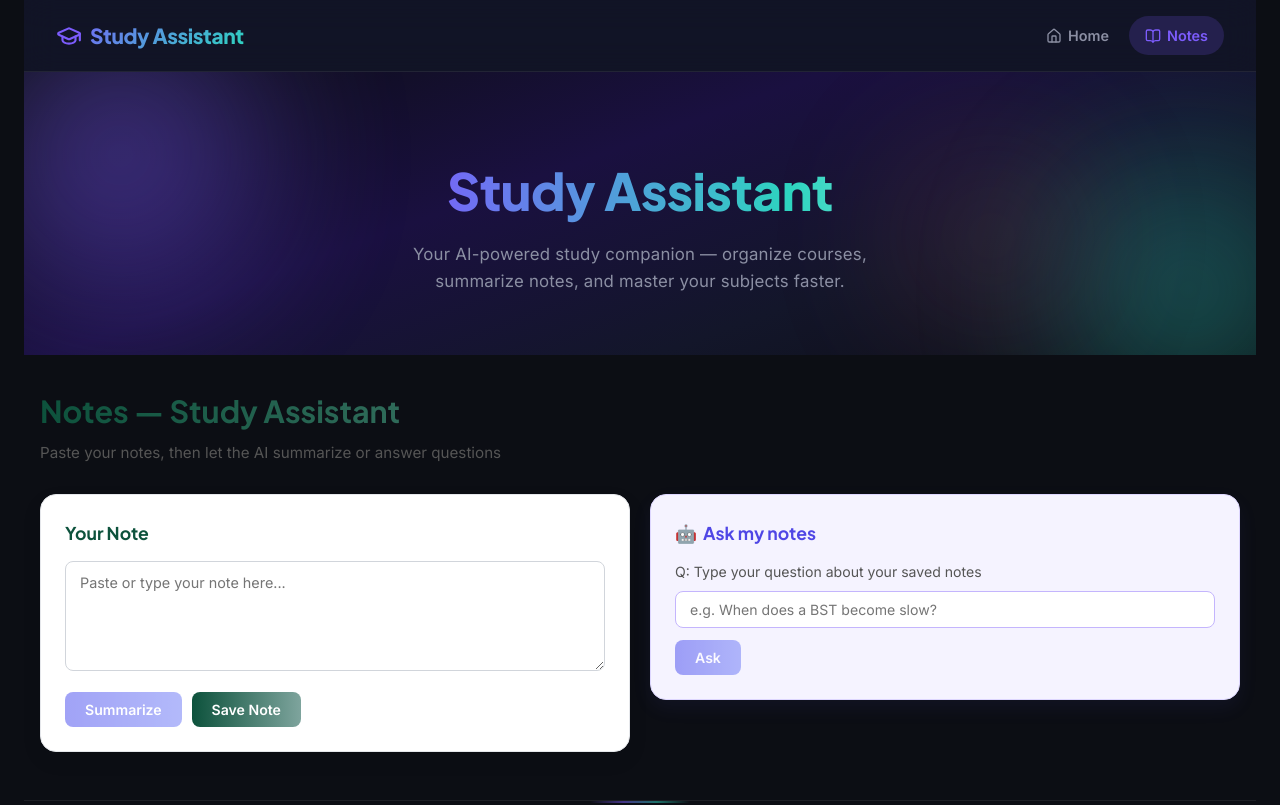
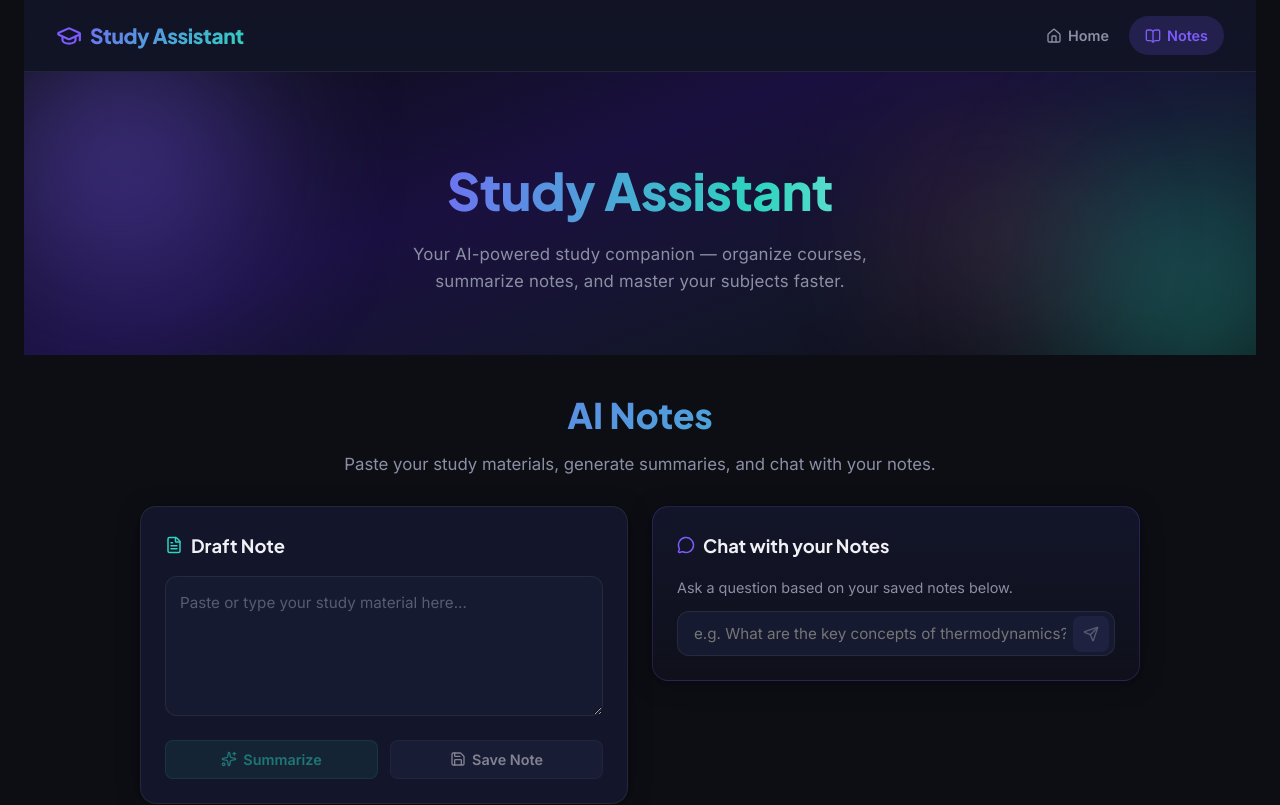
Before and after one commit to ua1891/Study-Assitant, a React (Vite) app in the folder frontend/: page /notes in a window 1280 px wide. Shown: the top 805 px of the page. Built offline with nearby package versions, Linux system fonts and the light colour scheme.

Commit message:
UI Redesign: Notes Page Overhaul

```diff
--- a/frontend/src/Pages/NotesPage.jsx
+++ b/frontend/src/Pages/NotesPage.jsx
@@ -1,4 +1,6 @@
 import { useState, useEffect } from "react";
+import { motion, AnimatePresence } from "framer-motion";
+import { FileText, Sparkles, MessageCircle, Trash2, Send, Save } from "lucide-react";
 import Header from "../Components/Header";
 import styles from "../styles/NotesPage.module.css";
 
@@ -13,7 +15,6 @@ function NotesPage() {
     const [answer, setAnswer] = useState("");
     const [isAsking, setIsAsking] = useState(false);
 
-    // Load saved notes from localStorage on mount
     useEffect(() => {
         const stored = localStorage.getItem("studyAssistantNotes");
         if (stored) {
@@ -21,7 +22,6 @@ function NotesPage() {
         }
     }, []);
 
-    // Persist saved notes to localStorage whenever they change
     useEffect(() => {
         localStorage.setItem("studyAssistantNotes", JSON.stringify(savedNotes));
     }, [savedNotes]);
@@ -85,28 +85,32 @@ function NotesPage() {
     }
 
     return (
-        <div>
+        <motion.div
+            initial={{ opacity: 0 }}
+            animate={{ opacity: 1 }}
+            transition={{ duration: 0.4 }}
+        >
             <Header />
 
             <div className={styles.pageWrapper}>
-                {/* ── Page Header ── */}
                 <div className={styles.pageHeader}>
-                    <h2 className={styles.pageTitle}>Notes — Study Assistant</h2>
+                    <h2 className={styles.pageTitle}>AI Notes</h2>
                     <p className={styles.pageSubtitle}>
-                        Paste your notes, then let the AI summarize or answer questions
+                        Paste your study materials, generate summaries, and chat with your notes.
                     </p>
                 </div>
 
-                {/* ── Two-Column Layout ── */}
                 <div className={styles.layout}>
-
                     {/* ── Left: Your Note + AI Summary ── */}
                     <div className={styles.card}>
-                        <h3 className={styles.cardTitle}>Your Note</h3>
+                        <h3 className={styles.cardTitle}>
+                            <FileText size={18} />
+                            Draft Note
+                        </h3>
 
                         <textarea
                             className={styles.noteTextarea}
-                            placeholder="Paste or type your note here..."
+                            placeholder="Paste or type your study material here..."
                             value={noteText}
                             onChange={(e) => setNoteText(e.target.value)}
                         />
@@ -117,6 +121,7 @@ function NotesPage() {
                                 onClick={handleSummarize}
                                 disabled={isSummarizing || !noteText.trim()}
                             >
+                                <Sparkles size={16} />
                                 {isSummarizing ? "Summarizing..." : "Summarize"}
                             </button>
                             <button
@@ -124,86 +129,134 @@ function NotesPage() {
                                 onClick={handleSaveNote}
                                 disabled={!noteText.trim()}
                             >
+                                <Save size={16} />
                                 Save Note
                             </button>
                         </div>
 
                         {/* AI Summary Output */}
                         {(isSummarizing || summary.length > 0) && (
-                            <div className={styles.summarySection}>
-                                <h4 className={styles.summaryTitle}>AI Summary</h4>
+                            <motion.div
+                                className={styles.summarySection}
+                                initial={{ opacity: 0, height: 0 }}
+                                animate={{ opacity: 1, height: "auto" }}
+                            >
+                                <h4 className={styles.summaryTitle}>
+                                    <Sparkles size={16} className={styles.sparkleIcon} />
+                                    AI Summary
+                                </h4>
                                 {isSummarizing ? (
-                                    <p className={styles.summaryLoading}>Generating summary...</p>
+                                    <div className={styles.loadingSkeleton}>
+                                        <div className="skeleton skeleton-text" />
+                                        <div className="skeleton skeleton-text" />
+                                        <div className="skeleton skeleton-text" style={{ width: "80%" }} />
+                                    </div>
                                 ) : (
                                     <ul className={styles.summaryList}>
                                         {summary.map((point, index) => (
-                                            <li key={index}>{point}</li>
+                                            <motion.li
+                                                key={index}
+                                                initial={{ opacity: 0, x: -10 }}
+                                                animate={{ opacity: 1, x: 0 }}
+                                                transition={{ delay: index * 0.1 }}
+                                            >
+                                                {point}
+                                            </motion.li>
                                         ))}
                                     </ul>
                                 )}
-                            </div>
+                            </motion.div>
                         )}
                     </div>
 
                     {/* ── Right: Ask My Notes ── */}
                     <div className={styles.askCard}>
                         <h3 className={styles.askCardTitle}>
-                            <span>🤖</span> Ask my notes
+                            <MessageCircle size={18} />
+                            Chat with your Notes
                         </h3>
 
-                        <p className={styles.askLabel}>Q: Type your question about your saved notes</p>
+                        <p className={styles.askLabel}>Ask a question based on your saved notes below.</p>
 
+                        <div className={styles.askInputWrapper}>
                             <input
                                 type="text"
                                 className={styles.askInput}
-                            placeholder="e.g. When does a BST become slow?"
+                                placeholder="e.g. What are the key concepts of thermodynamics?"
                                 value={question}
                                 onChange={(e) => setQuestion(e.target.value)}
                                 onKeyDown={(e) => e.key === "Enter" && handleAskQuestion()}
                             />
-
                             <button
                                 className={styles.btnAsk}
                                 onClick={handleAskQuestion}
                                 disabled={isAsking || !question.trim() || savedNotes.length === 0}
                             >
-                            {isAsking ? "Thinking..." : "Ask"}
+                                {isAsking ? <div className={styles.spinner} /> : <Send size={16} />}
                             </button>
+                        </div>
 
                         {/* Answer Box */}
+                        <AnimatePresence>
                             {answer && (
-                            <div className={styles.answerBox}>
-                                <strong>A:</strong> {answer}
+                                <motion.div
+                                    className={styles.answerBox}
+                                    initial={{ opacity: 0, y: 10 }}
+                                    animate={{ opacity: 1, y: 0 }}
+                                    exit={{ opacity: 0 }}
+                                >
+                                    <div className={styles.answerContent}>
+                                        {answer}
+                                    </div>
                                     <p className={styles.answerSource}>
-                                    Answered from YOUR saved notes, locally
+                                        <CheckCircle2 size={12} /> Answered from your saved notes
                                     </p>
-                            </div>
+                                </motion.div>
                             )}
+                        </AnimatePresence>
                     </div>
                 </div>
 
                 {/* ── Saved Notes List ── */}
                 {savedNotes.length > 0 && (
                     <div className={styles.savedSection}>
-                        <h3 className={styles.savedTitle}>Saved Notes</h3>
-                        <ul className={styles.savedList}>
+                        <h3 className={styles.savedTitle}>
+                            <Save size={18} />
+                            Saved Knowledge Base
+                        </h3>
+                        <div className={styles.savedGrid}>
+                            <AnimatePresence>
                                 {savedNotes.map((note) => (
-                                <li key={note.id} className={styles.savedItem}>
+                                    <motion.div
+                                        key={note.id}
+                                        className={styles.savedItem}
+                                        initial={{ opacity: 0, scale: 0.95 }}
+                                        animate={{ opacity: 1, scale: 1 }}
+                                        exit={{ opacity: 0, scale: 0.9 }}
+                                        layout
+                                    >
                                         <p className={styles.savedItemText}>{note.text}</p>
+                                        <div className={styles.savedItemActions}>
                                             <button
                                                 className={styles.btnDeleteNote}
                                                 onClick={() => handleDeleteNote(note.id)}
+                                                title="Delete Note"
                                             >
-                                        Delete
+                                                <Trash2 size={16} />
                                             </button>
-                                </li>
+                                        </div>
+                                    </motion.div>
                                 ))}
-                        </ul>
+                            </AnimatePresence>
+                        </div>
                     </div>
                 )}
             </div>
-        </div>
+        </motion.div>
     );
 }
 
+// Needed CheckCircle2 import specifically for the notes page source indicator
+import { CheckCircle2 } from "lucide-react";
+
 export default NotesPage;
--- a/frontend/src/styles/NotesPage.module.css
+++ b/frontend/src/styles/NotesPage.module.css
@@ -1,145 +1,160 @@
-/* ─── Page Wrapper ───────────────────────────────────────────────────── */
+/* ─── Page Layout ────────────────────────────────────────────────────── */
 .pageWrapper {
-  padding: 32px 16px 48px;
+  padding: 0 0 60px;
+  max-width: 1000px;
+  margin: 0 auto;
+  width: 100%;
 }
 
-/* ─── Page Header ────────────────────────────────────────────────────── */
 .pageHeader {
-  margin-bottom: 28px;
+  margin: 32px 0 28px;
+  text-align: center;
 }
 
 .pageTitle {
-  font-size: 1.9rem;
-  font-weight: 700;
-  background: linear-gradient(90deg, #0d523c, #7ea49d);
+  font-size: 2.2rem;
+  font-weight: 800;
+  background: linear-gradient(135deg, var(--accent), var(--teal));
   -webkit-background-clip: text;
   -webkit-text-fill-color: transparent;
   background-clip: text;
-  margin-bottom: 6px;
+  margin-bottom: 8px;
 }
 
 .pageSubtitle {
-  font-size: 0.95rem;
-  color: #555;
+  font-size: 1.05rem;
+  color: var(--text-secondary);
 }
 
-/* ─── Two-Column Layout ──────────────────────────────────────────────── */
 .layout {
   display: grid;
   grid-template-columns: 1fr 1fr;
-  gap: 20px;
+  gap: 24px;
   align-items: start;
 }
 
-@media (max-width: 700px) {
+@media (max-width: 800px) {
   .layout {
     grid-template-columns: 1fr;
   }
 }
 
-/* ─── Shared Card ────────────────────────────────────────────────────── */
-.card {
-  background: #ffffff;
-  border: 1px solid #e5e7eb;
-  border-radius: 16px;
+/* ─── Shared Card Styles ─────────────────────────────────────────────── */
+.card, .askCard {
+  background: var(--bg-surface);
+  border: 1px solid var(--border);
+  border-radius: var(--radius-lg);
   padding: 24px;
-  box-shadow: 0 8px 20px rgba(0, 0, 0, 0.08);
-  transition: box-shadow 0.3s ease;
+  box-shadow: var(--card-shadow);
 }
 
-.card:hover {
-  box-shadow: 0 12px 28px rgba(0, 0, 0, 0.13);
+.cardTitle, .askCardTitle {
+  display: flex;
+  align-items: center;
+  gap: 8px;
+  font-size: 1.15rem;
+  font-weight: 700;
+  color: var(--text-primary);
+  margin-bottom: 16px;
 }
 
-/* ─── Card Headings ──────────────────────────────────────────────────── */
-.cardTitle {
-  font-size: 1.1rem;
-  font-weight: 700;
-  color: #0d523c;
-  margin-bottom: 14px;
+.cardTitle svg { color: var(--teal); }
+.askCardTitle svg { color: var(--accent); }
+
+/* ─── Draft Note Area ────────────────────────────────────────────────── */
+.noteTextarea {
+  width: 100%;
+  min-height: 140px;
+  padding: 14px;
+  background: var(--bg-input);
+  border: 1px solid var(--border);
+  border-radius: var(--radius-md);
+  font-size: 0.95rem;
+  font-family: var(--font-sans);
+  color: var(--text-primary);
+  resize: vertical;
+  outline: none;
+  transition: border-color 0.2s ease, box-shadow 0.2s ease;
+  line-height: 1.6;
 }
 
-/* ─── Left Panel — Your Note ─────────────────────────────────────────── */
-.noteTextarea {
-  width: 100%;
-  min-height: 110px;
-  padding: 10px 14px;
-  border: 1px solid #d1d5db;
-  border-radius: 8px;
-  font-size: 0.9rem;
-  font-family: inherit;
-  resize: vertical;
-  outline: none;
-  color: #333;
-  transition: border-color 0.2s ease, box-shadow 0.2s ease;
-  line-height: 1.5;
+.noteTextarea::placeholder {
+  color: var(--text-muted);
 }
 
 .noteTextarea:focus {
-  border-color: #0d523c;
-  box-shadow: 0 0 0 3px rgba(13, 82, 60, 0.1);
+  border-color: var(--teal);
+  box-shadow: 0 0 0 3px var(--teal-glow);
 }
 
 .noteActions {
   display: flex;
-  gap: 10px;
-  margin-top: 14px;
-  flex-wrap: wrap;
+  gap: 12px;
+  margin-top: 16px;
+}
+
+.btnSummarize, .btnSave {
+  display: inline-flex;
+  align-items: center;
+  justify-content: center;
+  gap: 6px;
+  flex: 1;
+  border: none;
+  border-radius: var(--radius-sm);
+  padding: 10px 16px;
+  font-size: 0.9rem;
+  font-weight: 600;
+  cursor: pointer;
+  transition: all 0.2s ease;
 }
 
 .btnSummarize {
-  background: linear-gradient(90deg, #6366f1, #818cf8);
-  color: #fff;
-  border: none;
-  border-radius: 8px;
-  padding: 9px 20px;
-  font-size: 0.88rem;
-  font-weight: 600;
-  cursor: pointer;
-  transition: opacity 0.2s ease, transform 0.15s ease;
+  background: var(--teal-glow);
+  color: var(--teal);
+  border: 1px solid rgba(45, 212, 191, 0.2);
 }
 
-.btnSummarize:hover {
-  opacity: 0.88;
-  transform: translateY(-2px);
-}
-
-.btnSummarize:disabled {
-  opacity: 0.6;
-  cursor: not-allowed;
-  transform: none;
+.btnSummarize:hover:not(:disabled) {
+  background: rgba(45, 212, 191, 0.2);
+  transform: translateY(-1px);
 }
 
 .btnSave {
-  background: linear-gradient(90deg, #0d523c, #7ea49d);
-  color: #fff;
-  border: none;
-  border-radius: 8px;
-  padding: 9px 20px;
-  font-size: 0.88rem;
-  font-weight: 600;
-  cursor: pointer;
-  transition: opacity 0.2s ease, transform 0.15s ease;
+  background: var(--bg-elevated);
+  color: var(--text-primary);
+  border: 1px solid var(--border);
 }
 
-.btnSave:hover {
-  opacity: 0.88;
-  transform: translateY(-2px);
+.btnSave:hover:not(:disabled) {
+  background: var(--bg-surface-hover);
+  border-color: var(--accent);
+  transform: translateY(-1px);
 }
 
-/* ─── AI Summary ─────────────────────────────────────────────────────── */
+.btnSummarize:disabled, .btnSave:disabled {
+  opacity: 0.5;
+  cursor: not-allowed;
+}
+
+/* ─── AI Summary Section ─────────────────────────────────────────────── */
 .summarySection {
-  margin-top: 20px;
-  border-top: 1px dashed #e5e7eb;
-  padding-top: 16px;
+  margin-top: 24px;
+  padding-top: 20px;
+  border-top: 1px dashed var(--border);
+  overflow: hidden;
 }
 
 .summaryTitle {
+  display: flex;
+  align-items: center;
+  gap: 6px;
   font-size: 1rem;
   font-weight: 700;
-  color: #0d523c;
-  margin-bottom: 10px;
+  color: var(--text-primary);
+  margin-bottom: 12px;
 }
+
+.sparkleIcon { color: var(--amber); }
 
 .summaryList {
   list-style: none;
@@ -147,199 +162,205 @@
   margin: 0;
   display: flex;
   flex-direction: column;
-  gap: 6px;
+  gap: 10px;
 }
 
 .summaryList li {
-  font-size: 0.88rem;
-  color: #444;
-  padding-left: 16px;
+  font-size: 0.95rem;
+  color: var(--text-secondary);
+  padding-left: 20px;
   position: relative;
+  line-height: 1.5;
 }
 
 .summaryList li::before {
-  content: "•";
+  content: "✦";
   position: absolute;
   left: 0;
-  color: #0d523c;
-  font-weight: 700;
+  color: var(--amber);
+  font-size: 0.8rem;
+  top: 2px;
 }
 
-.summaryLoading {
-  font-size: 0.88rem;
-  color: #7ea49d;
-  font-style: italic;
+.loadingSkeleton {
+  display: flex;
+  flex-direction: column;
+  gap: 8px;
 }
 
-/* ─── Right Panel — Ask My Notes ─────────────────────────────────────── */
+/* ─── Ask My Notes Area ──────────────────────────────────────────────── */
 .askCard {
-  background: #f5f3ff;
-  border: 1px solid #ddd6fe;
-  border-radius: 16px;
-  padding: 24px;
-  box-shadow: 0 8px 20px rgba(99, 102, 241, 0.07);
-  transition: box-shadow 0.3s ease;
-}
-
-.askCard:hover {
-  box-shadow: 0 12px 28px rgba(99, 102, 241, 0.13);
-}
-
-.askCardTitle {
-  font-size: 1.1rem;
-  font-weight: 700;
-  color: #4f46e5;
-  margin-bottom: 14px;
-  display: flex;
-  align-items: center;
-  gap: 6px;
-}
-
-.askCardTitle span {
-  font-size: 1.1rem;
+  background: linear-gradient(180deg, var(--bg-surface) 0%, rgba(124, 92, 252, 0.03) 100%);
+  border-color: rgba(124, 92, 252, 0.2);
 }
 
 .askLabel {
-  font-size: 0.88rem;
-  color: #555;
-  margin-bottom: 8px;
+  font-size: 0.9rem;
+  color: var(--text-secondary);
+  margin-bottom: 12px;
+}
+
+.askInputWrapper {
+  position: relative;
+  display: flex;
+  align-items: center;
 }
 
 .askInput {
   width: 100%;
-  padding: 9px 14px;
-  border: 1px solid #c4b5fd;
-  border-radius: 8px;
-  font-size: 0.88rem;
-  font-family: inherit;
+  padding: 12px 48px 12px 16px;
+  background: var(--bg-input);
+  border: 1px solid var(--border);
+  border-radius: var(--radius-md);
+  font-size: 0.95rem;
+  color: var(--text-primary);
+  font-family: var(--font-sans);
   outline: none;
-  background: #fff;
-  color: #333;
-  transition: border-color 0.2s ease, box-shadow 0.2s ease;
+  transition: all 0.2s ease;
 }
 
 .askInput:focus {
-  border-color: #6366f1;
-  box-shadow: 0 0 0 3px rgba(99, 102, 241, 0.12);
+  border-color: var(--accent);
+  box-shadow: 0 0 0 3px var(--accent-glow);
 }
 
 .btnAsk {
-  margin-top: 12px;
-  background: linear-gradient(90deg, #6366f1, #818cf8);
+  position: absolute;
+  right: 6px;
+  width: 36px;
+  height: 36px;
+  border-radius: var(--radius-sm);
+  background: var(--accent);
   color: #fff;
   border: none;
-  border-radius: 8px;
-  padding: 9px 20px;
-  font-size: 0.88rem;
-  font-weight: 600;
+  display: flex;
+  align-items: center;
+  justify-content: center;
   cursor: pointer;
-  transition: opacity 0.2s ease, transform 0.15s ease;
+  transition: all 0.2s ease;
 }
 
-.btnAsk:hover {
-  opacity: 0.88;
-  transform: translateY(-2px);
+.btnAsk:hover:not(:disabled) {
+  background: var(--accent-hover);
+  transform: scale(1.05);
 }
 
 .btnAsk:disabled {
-  opacity: 0.6;
+  background: var(--bg-elevated);
+  color: var(--text-muted);
   cursor: not-allowed;
-  transform: none;
 }
 
-/* ─── Answer Box ─────────────────────────────────────────────────────── */
+.spinner {
+  width: 16px;
+  height: 16px;
+  border: 2px solid rgba(255, 255, 255, 0.3);
+  border-top-color: #fff;
+  border-radius: 50%;
+  animation: spin 1s linear infinite;
+}
+
+@keyframes spin {
+  to { transform: rotate(360deg); }
+}
+
 .answerBox {
-  margin-top: 16px;
-  background: #fff;
-  border: 1.5px dashed #c4b5fd;
-  border-radius: 10px;
-  padding: 14px;
-  font-size: 0.88rem;
-  color: #333;
+  margin-top: 20px;
+  background: var(--bg-elevated);
+  border: 1px solid rgba(124, 92, 252, 0.3);
+  border-radius: var(--radius-md);
+  padding: 16px;
+}
+
+.answerContent {
+  font-size: 0.95rem;
+  color: var(--text-primary);
   line-height: 1.6;
-  min-height: 60px;
 }
 
 .answerSource {
-  margin-top: 10px;
+  margin-top: 12px;
+  padding-top: 12px;
+  border-top: 1px solid var(--border);
   font-size: 0.8rem;
-  color: #16a34a;
+  color: var(--teal);
   font-weight: 600;
   display: flex;
   align-items: center;
   gap: 5px;
 }
 
-.answerSource::before {
-  content: "●";
-  font-size: 0.6rem;
-}
-
-/* ─── Saved Notes List ───────────────────────────────────────────────── */
+/* ─── Saved Notes Area ───────────────────────────────────────────────── */
 .savedSection {
-  margin-top: 28px;
+  margin-top: 40px;
 }
 
 .savedTitle {
-  font-size: 1.1rem;
+  display: flex;
+  align-items: center;
+  gap: 8px;
+  font-size: 1.25rem;
   font-weight: 700;
-  color: #0d523c;
-  margin-bottom: 14px;
+  color: var(--text-primary);
+  margin-bottom: 20px;
 }
 
-.savedList {
-  list-style: none;
-  padding: 0;
-  margin: 0;
-  display: flex;
-  flex-direction: column;
-  gap: 12px;
+.savedTitle svg { color: var(--accent); }
+
+.savedGrid {
+  display: grid;
+  grid-template-columns: repeat(auto-fill, minmax(280px, 1fr));
+  gap: 16px;
 }
 
 .savedItem {
-  background: #ffffff;
-  border: 1px solid #e5e7eb;
-  border-radius: 12px;
-  padding: 16px 18px;
-  box-shadow: 0 4px 12px rgba(0, 0, 0, 0.05);
+  background: var(--bg-surface);
+  border: 1px solid var(--border);
+  border-radius: var(--radius-md);
+  padding: 16px;
   display: flex;
+  flex-direction: column;
   justify-content: space-between;
-  align-items: flex-start;
-  gap: 12px;
-  transition: box-shadow 0.2s ease;
+  gap: 16px;
+  transition: box-shadow 0.2s ease, transform 0.2s ease;
 }
 
 .savedItem:hover {
-  box-shadow: 0 6px 18px rgba(0, 0, 0, 0.1);
+  transform: translateY(-2px);
+  border-color: var(--border-focus);
 }
 
 .savedItemText {
-  font-size: 0.88rem;
-  color: #444;
-  line-height: 1.55;
-  flex: 1;
+  font-size: 0.9rem;
+  color: var(--text-secondary);
+  line-height: 1.6;
+  white-space: pre-wrap;
+  display: -webkit-box;
+  -webkit-line-clamp: 6;
+  -webkit-box-orient: vertical;
+  overflow: hidden;
+}
+
+.savedItemActions {
+  display: flex;
+  justify-content: flex-end;
+  padding-top: 12px;
+  border-top: 1px solid var(--border);
 }
 
 .btnDeleteNote {
   background: none;
   border: none;
-  color: #c0392b;
-  font-size: 0.78rem;
-  font-weight: 600;
+  color: var(--rose);
   cursor: pointer;
-  padding: 4px 8px;
-  border-radius: 6px;
-  transition: background 0.15s ease;
-  white-space: nowrap;
-  flex-shrink: 0;
+  padding: 6px;
+  border-radius: var(--radius-sm);
+  display: flex;
+  align-items: center;
+  justify-content: center;
+  transition: background 0.2s ease;
 }
 
 .btnDeleteNote:hover {
-  background: #fdecec;
+  background: var(--rose-glow);
 }
-
-.emptyState {
-  font-size: 0.88rem;
-  color: #999;
-  font-style: italic;
-}
```
Lines whose indentation alone changed are shown as unchanged.
